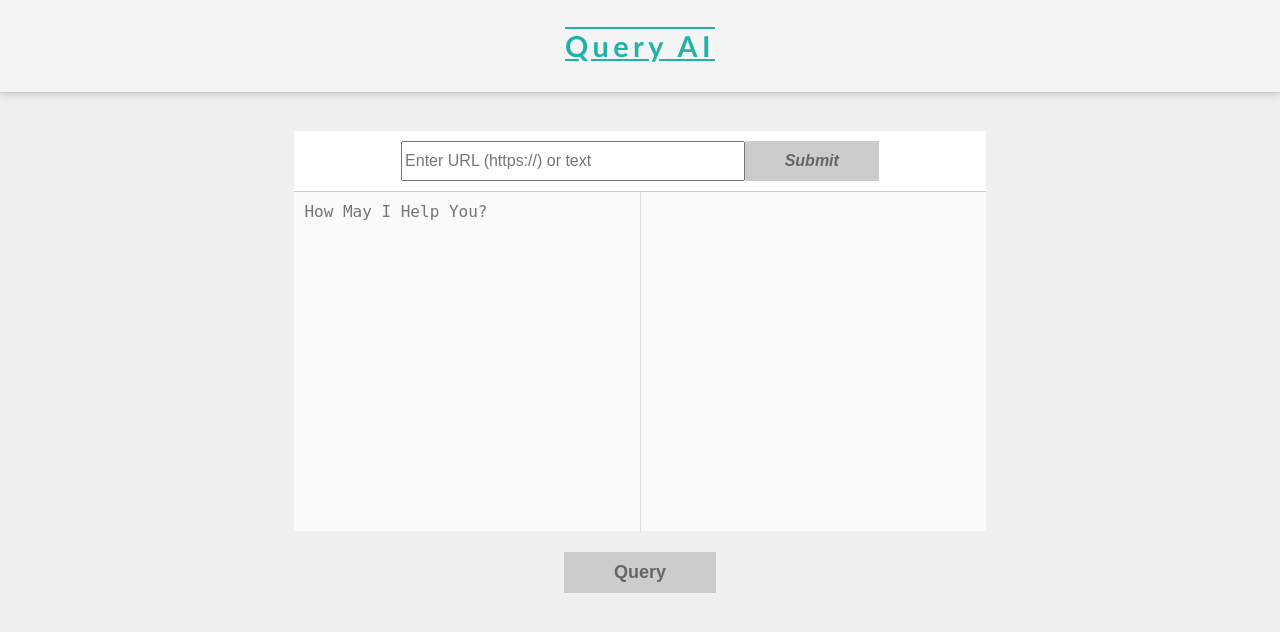
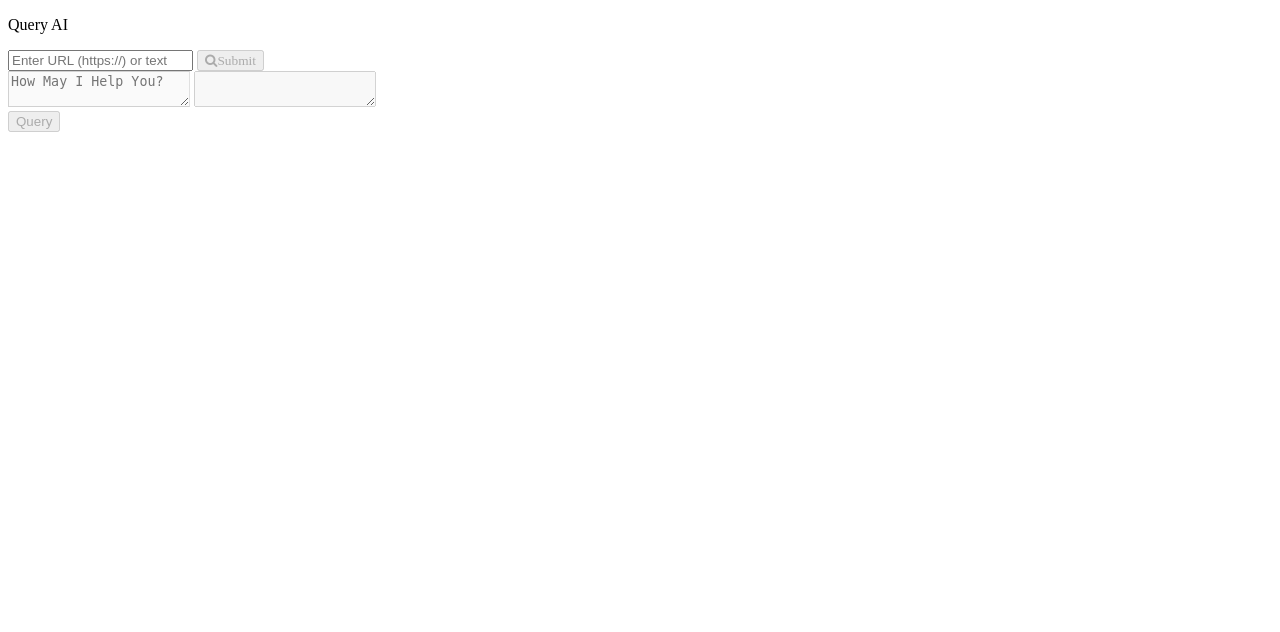
Before and after one commit to skandavivek/web-qa, a Flask app: page / in a window 1280 px wide. Shown: the top 632 px of the page. Run offline with Flask 3, Linux system fonts and the light colour scheme; some libraries are stand-ins or nearby versions.

Commit message:
Update index.html

```diff
--- a/templates/index.html
+++ b/templates/index.html
@@ -5,7 +5,7 @@
     <title>Query AI</title>
     <meta charset="UTF-8">
     <meta name="viewport" content="width=device-width, initial-scale=1">
-    <link rel="stylesheet" href="../static/assets/css/style.css">
+    <link rel="stylesheet" href="https://cdnjs.cloudflare.com/ajax/libs/font-awesome/4.7.0/css/font-awesome.min.css">
 </head>
 
 <body>
@@ -22,7 +22,7 @@
                 <!-- Create an input for url -->
                 <input class="input1" id="url" placeholder="Enter URL (https://) or text">
                 <button id="crawl-btn" onclick="crawl_url()" class="btn2" disabled>
-                    <i class="fas fa-search">Submit</i>
+                    <i class="fa fa-search">Submit</i>
                 </button>
             </div>
             <div class="maininput">
```
